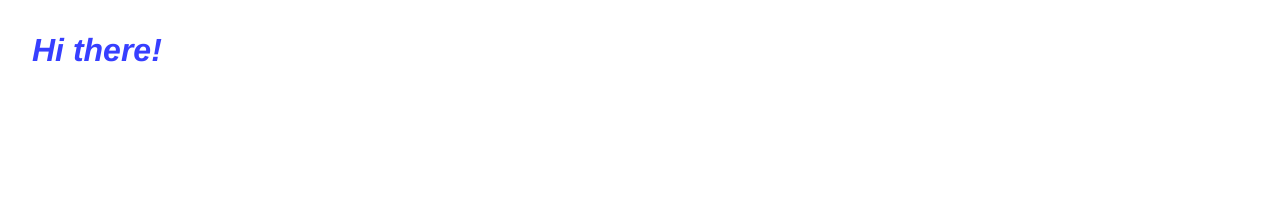
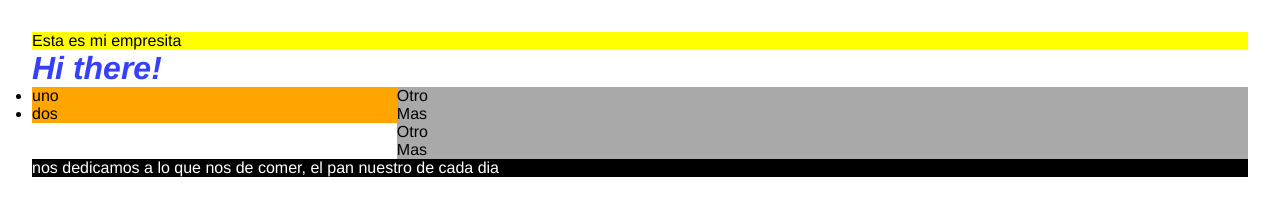
Before and after one commit to vizion00/0000777, a plain HTML site: page index.html in a window 1280 px wide. Drawn offline with Linux system fonts and the light colour scheme.

Commit message:
⏳📕 Updated with Glitch

```diff
--- a/index.html
+++ b/index.html
@@ -6,9 +6,32 @@
     <script src="/script.js" defer></script>
   </head>
   <body>
+
+    <header>Esta es mi empresita</header>
+
     <h1>Hi there!</h1>
 
+    <nav>
+      <ul>
+        <li>uno</li>
+        <li>dos</li>
+      </ul>
+    </nav>
 
+    <main>
 
+      <section>
+        <article>Otro</article>
+        <article>Mas</article>
+      </section>
+
+      <section>
+        <article>Otro</article>
+        <article>Mas</article>
+      </section>
+
+    </main>
+
+    <footer>nos dedicamos a lo que nos de comer, el pan nuestro de cada dia</footer>
   </body>
 </html>
--- a/style.css
+++ b/style.css
@@ -1,11 +1,37 @@
 /* CSS files add styling rules to your content */
 
+*{
+  margin: 0;
+  padding: 0;
+  border: 0;
+}
 body {
   font-family: "Benton Sans", "Helvetica Neue", helvetica, arial, sans-serif;
   margin: 2em;
 }
-
 h1 {
   font-style: italic;
   color: #373fff;
 }
+header{
+  background-color: yellow;
+}
+section{
+  background-color: blue;
+}
+main{
+  background-color: red;
+      margin-left: 30%;
+}
+nav{
+  background-color: orange;
+      float: left;
+    width: 30%;
+}
+article{
+  background-color: darkgray;
+}
+footer{
+  background-color: black;
+  color: white;
+}
```
